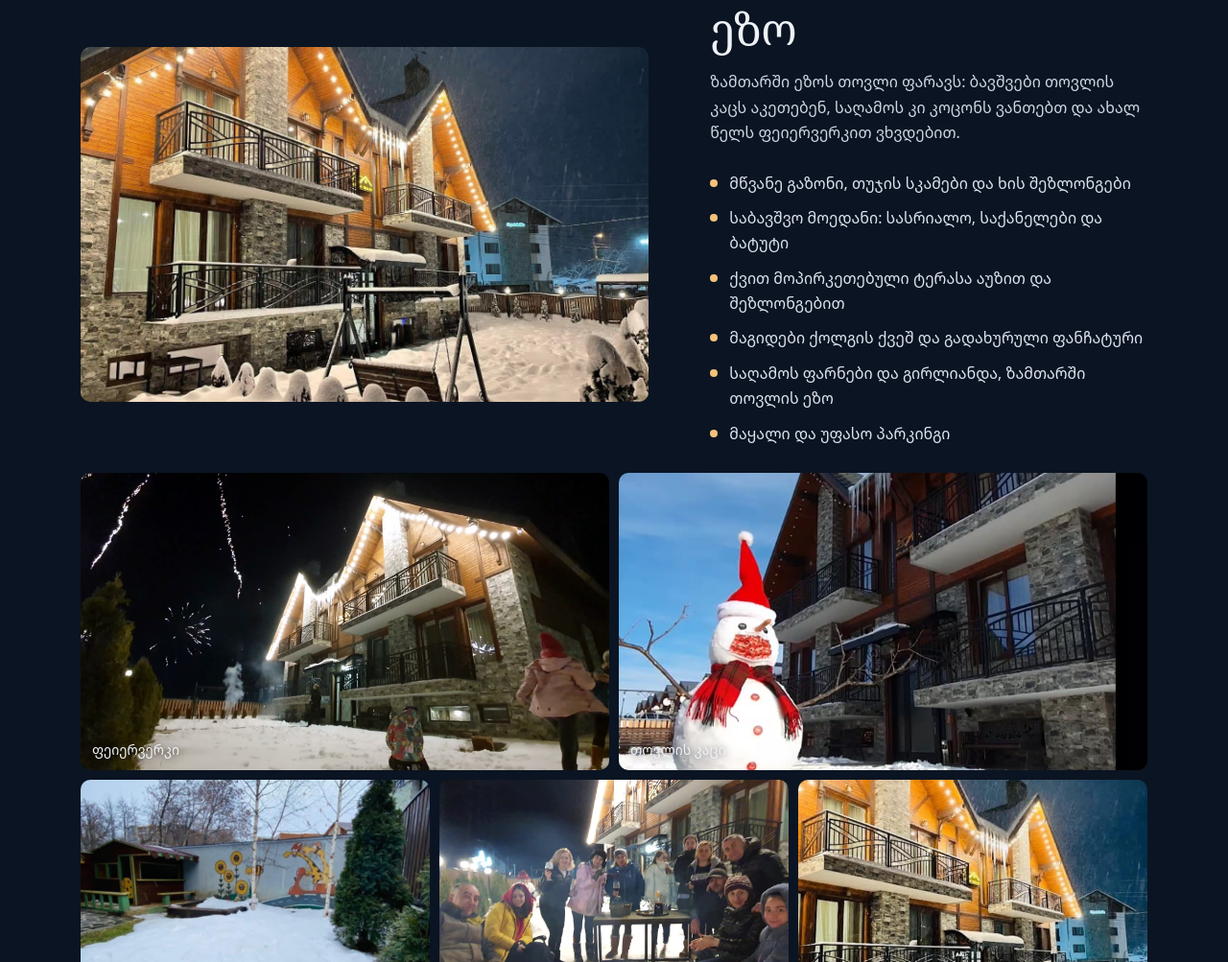
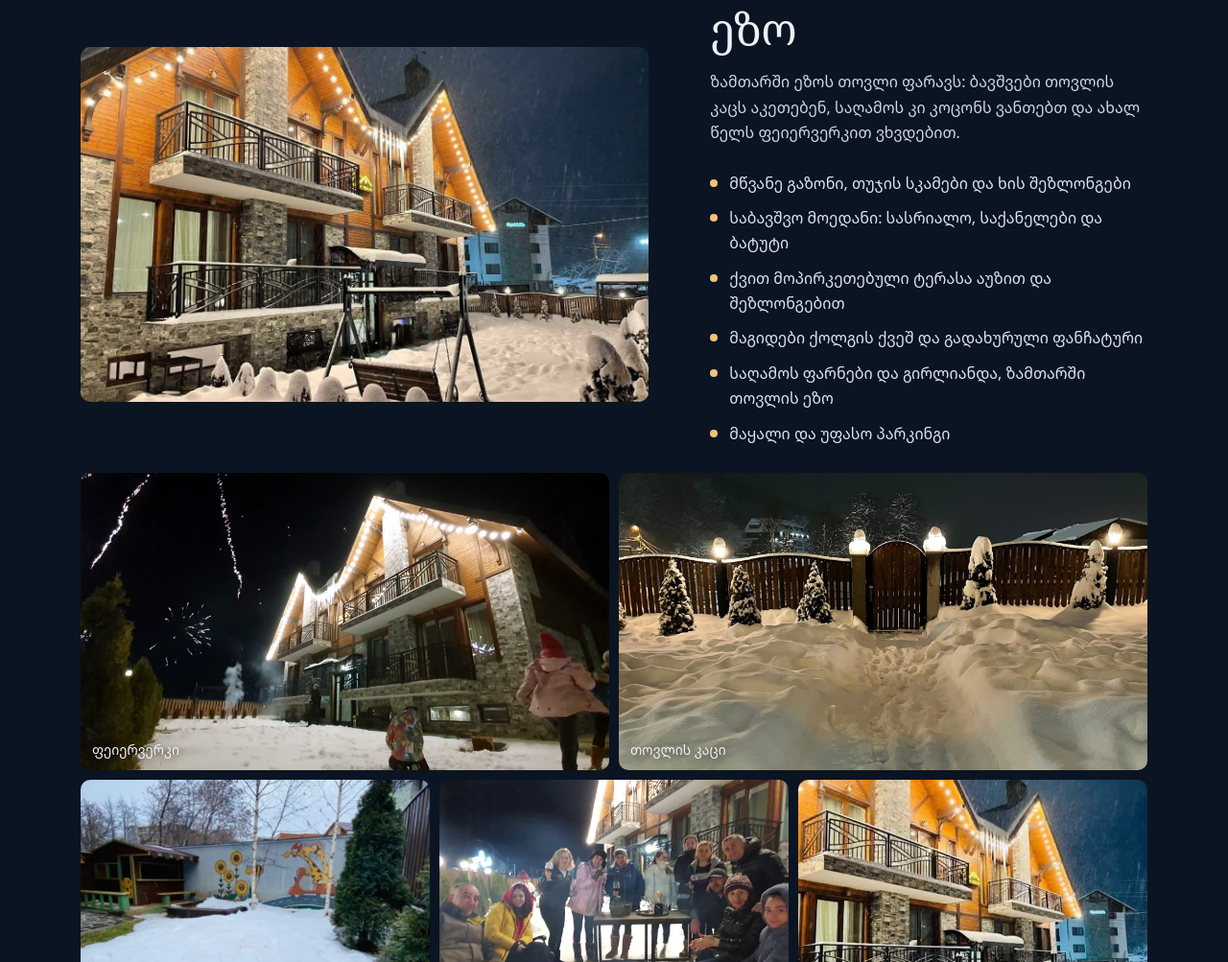
Before and after one commit to Blinkearsworld/Villa-JIJI, a plain HTML site: page index.html in a window 1280 px wide. Shown: the part 5058-6061 px from the top of the page at 96% size. Drawn offline with Linux system fonts and the light colour scheme.

Commit message:
Winter: gate at night and wine on the terrace photos
Co-Authored-By: Claude Opus 5.5 <noreply@anthropic.com>
Claude-Session: https://claude.ai/code/session_01Uk8hUvAs8SKZ3oX1D1XbDm

```diff
--- a/index.html
+++ b/index.html
@@ -328,7 +328,8 @@ footer span:first-child{font:italic 600 24px/1 Cormorant,serif;color:var(--snow)
 <figure><img class="swap" src="img/winter/fireworks.jpg" alt="ფეიერვერკი ვილა ჯიჯის თავზე" loading="lazy" data-w="img/winter/sign-gate.jpg|ვილა ჯიჯის აბრა და ჭიშკარი თოვლში" data-s="img/facade-front.jpg|ფასადი ჭიშკრიდან, საღამოს მზეზე"><figcaption data-w="ჭიშკარი" data-s="ჭიშკარი">ფეიერვერკი</figcaption></figure>
 <figure><img class="swap" src="img/winter/bonfire.jpg" alt="კოცონი თოვლიან ეზოში" loading="lazy" data-w="img/winter/bonfire.jpg|კოცონი თოვლიან ეზოში" data-s="img/garden.jpg|ეზო სკამებით, საქანელით და აუზით"><figcaption data-w="კოცონი" data-s="ეზო">კოცონი</figcaption></figure>
 <figure><img class="swap" src="img/winter/hall.jpg" alt="მორთული დარბაზი ნაძვის ხით და ბუხრით" loading="lazy" data-w="img/winter/balcony-mug.jpg|ჩაი აივანზე, თოვს" data-s="img/pool-key.jpg|აუზი ვილა ჯიჯის წინ"><figcaption data-w="აივანი" data-s="აუზი">დარბაზი</figcaption></figure>
-<figure><img class="swap" src="img/winter/snowman.jpg" alt="თოვლის კაცი ვილა ჯიჯის წინ" loading="lazy" data-w="img/winter/snowman.jpg|თოვლის კაცი ვილა ჯიჯის წინ" data-s="img/lounge-wide.jpg|ლაუნჯი გიტარით და ბარით"><figcaption data-w="თოვლის კაცი" data-s="ლაუნჯი">თოვლის კაცი</figcaption></figure>
+<figure><img class="swap" src="img/winter/snowman.jpg" alt="თოვლის კაცი ვილა ჯიჯის წინ" loading="lazy" data-w="img/winter/snowman.jpg|თოვლის კაცი ვილა ჯიჯის წინ" data-s="img/lounge-wide.jpg|ლაუნჯი გიტარით და ბარით"><figcaption data-w="ჭიშკარი ღამით" data-s="ლაუნჯი">თოვლის კაცი</figcaption></figure>
+<figure class="only-w"><img src="img/winter/wine-terrace.jpg" alt="ღვინო ტერასაზე, განათებული ფასადი და თოვლი" loading="lazy"><figcaption>ღვინო ტერასაზე</figcaption></figure>
 <figure class="only-w"><img src="img/winter/fireworks.jpg" alt="ფეიერვერკი ვილა ჯიჯის თავზე" loading="lazy"><figcaption>ფეიერვერკი</figcaption></figure>
 <figure class="only-w"><img src="img/winter/hall.jpg" alt="მორთული დარბაზი ნაძვის ხით და ბუხრით" loading="lazy"><figcaption>დარბაზი</figcaption></figure>
 </div>
@@ -366,7 +367,7 @@ footer span:first-child{font:italic 600 24px/1 Cormorant,serif;color:var(--snow)
 </div>
 <div class="yard">
 <figure><img class="swap" src="img/yard/pool-terrace.jpg" alt="ქვის ტერასა აუზით და შეზლონგებით" loading="lazy" data-w="img/winter/fireworks.jpg|ფეიერვერკი ეზოში" data-s="img/yard/pool-terrace.jpg|ქვის ტერასა აუზით და შეზლონგებით"><figcaption data-w="ფეიერვერკი" data-s="ტერასა და აუზი">ტერასა და აუზი</figcaption></figure>
-<figure><img class="swap" src="img/yard/trampoline.jpg" alt="ბატუტი და საბავშვო მოედანი" loading="lazy" data-w="img/winter/snowman.jpg|თოვლის კაცი" data-s="img/yard/trampoline.jpg|ბატუტი და საბავშვო მოედანი"><figcaption data-w="თოვლის კაცი" data-s="ბატუტი">ბატუტი</figcaption></figure>
+<figure><img class="swap" src="img/yard/trampoline.jpg" alt="ბატუტი და საბავშვო მოედანი" loading="lazy" data-w="img/winter/snow-gate.jpg|ჭიშკარი და ფარნები თოვლიან ღამეს" data-s="img/yard/trampoline.jpg|ბატუტი და საბავშვო მოედანი"><figcaption data-w="თოვლის კაცი" data-s="ბატუტი">ბატუტი</figcaption></figure>
 <figure><img class="swap" src="img/yard/playground.jpg" alt="სასრიალო და საქანელები" loading="lazy" data-w="img/winter/snow-playground.jpg|საბავშვო მოედანი თოვლში" data-s="img/yard/playground.jpg|სასრიალო და საქანელები"><figcaption data-w="საბავშვო მოედანი" data-s="საბავშვო მოედანი">საბავშვო მოედანი</figcaption></figure>
 <figure><img class="swap" src="img/yard/terrace-umbrella.jpg" alt="მაგიდა ქოლგის ქვეშ და ფანჩატური" loading="lazy" data-w="img/winter/bonfire.jpg|კოცონი თოვლიან ეზოში" data-s="img/yard/terrace-umbrella.jpg|მაგიდა ქოლგის ქვეშ და ფანჩატური"><figcaption data-w="კოცონი" data-s="ქოლგა და ფანჩატური">ქოლგა და ფანჩატური</figcaption></figure>
 <figure><img class="swap" src="img/yard/from-above.jpg" alt="ეზო აივნიდან: სკამები, საქანელა და ქვის ტერასა" loading="lazy" data-w="img/winter/snow-swing-square.jpg|ეზო თოვლიან ღამეს" data-s="img/yard/from-above.jpg|ეზო აივნიდან: სკამები, საქანელა და ქვის ტერასა"><figcaption data-w="ეზო ღამით" data-s="ეზო აივნიდან">ეზო აივნიდან</figcaption></figure>
```
Also changed, not shown: img/winter/snow-gate.jpg (added), img/winter/wine-terrace.jpg (added).
